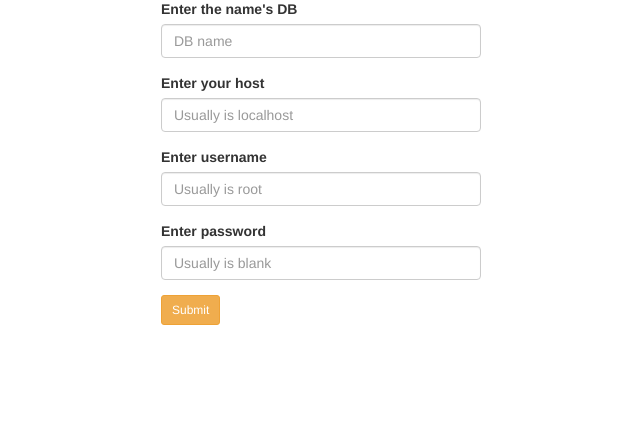
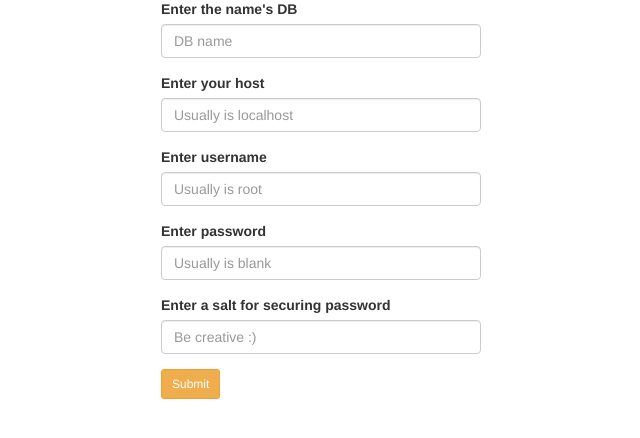
Before and after one commit to GenTamb/OpenTroubleTicketingBoard, a PHP site: page /setup.php in a window 1280 px wide. Shown: the part 176-614 px from the top of the page, without its empty margins (319-959 px from the left). Run offline with PHP 8.4, Linux system fonts and the light colour scheme.

Commit message:
custom salt
added form for inserting a custom salt to password

```diff
--- a/configuration/db.php
+++ b/configuration/db.php
@@ -7,9 +7,11 @@
  *-         db creation with form submit            -*
  *---------------------------------------------------*/
 
-define('DB','a1test');
+define('DB','aTest');
 define('HOST','localhost');
 define('USER','root');
 define('PSW','');
+define('SALT','ciccio');
+define('PEPPER','oiccic');
 
 ?>
--- a/configuration/setupScript.js
+++ b/configuration/setupScript.js
@@ -5,13 +5,14 @@ $(document).ready(function(){
         var host=$("#host").val();
         var user=$("#user").val();
         var psw=$("#psw").val();
+        var salt=$("#salt").val();
         if (/^[0-9.@_-]/.test(dbName) || /#/.test(dbName))
         {
             alert("DB's Name cannot start with 0-9 or .@_-\nor contain #");
         }
         else
         {
-        if (dbName=="" || host=="" || user=="")
+        if (dbName=="" || host=="" || user=="" || salt=="")
         {
             alert("All/some fields are empty!\nFill them!");
         }
@@ -23,7 +24,8 @@ $(document).ready(function(){
                     dbName:dbName,
                     host:host,
                     user:user,
-                    psw:psw
+                    psw:psw,
+                    salt:salt
                    },
                    function(data)
                    {
--- a/function/funcs.php
+++ b/function/funcs.php
@@ -16,10 +16,8 @@ function echoResponse($stat,$resp)
     if($stat=='no') die();
 }
 
-function salting($password)
+function salting($password,$salt,$pepper)
 {
-    $salt="$4lt";
-    $pepper="P3ppe£";
     $token=$salt.$password.$pepper;
     $token=hash('ripemd128',"$token");
     return $token;
--- a/setup.php
+++ b/setup.php
@@ -33,6 +33,10 @@
              <div class="form-group">
                 <label for="psw">Enter password</label>
                 <input type="text" class="form-control" id="psw" size="30" placeholder="Usually is blank">
+            </div>
+            <div class="form-group">
+                <label for="salt">Enter a salt for securing password</label>
+                <input type="text" class="form-control" id="salt" size="30" placeholder="Be creative :)">
             </div>
             <input type="submit" id="send1" class="btn btn-warning btn-sm" name='submit' value="Submit"</input>
         </form>
```
Also changed, not shown: configuration/job.php (+8 -3 lines).
